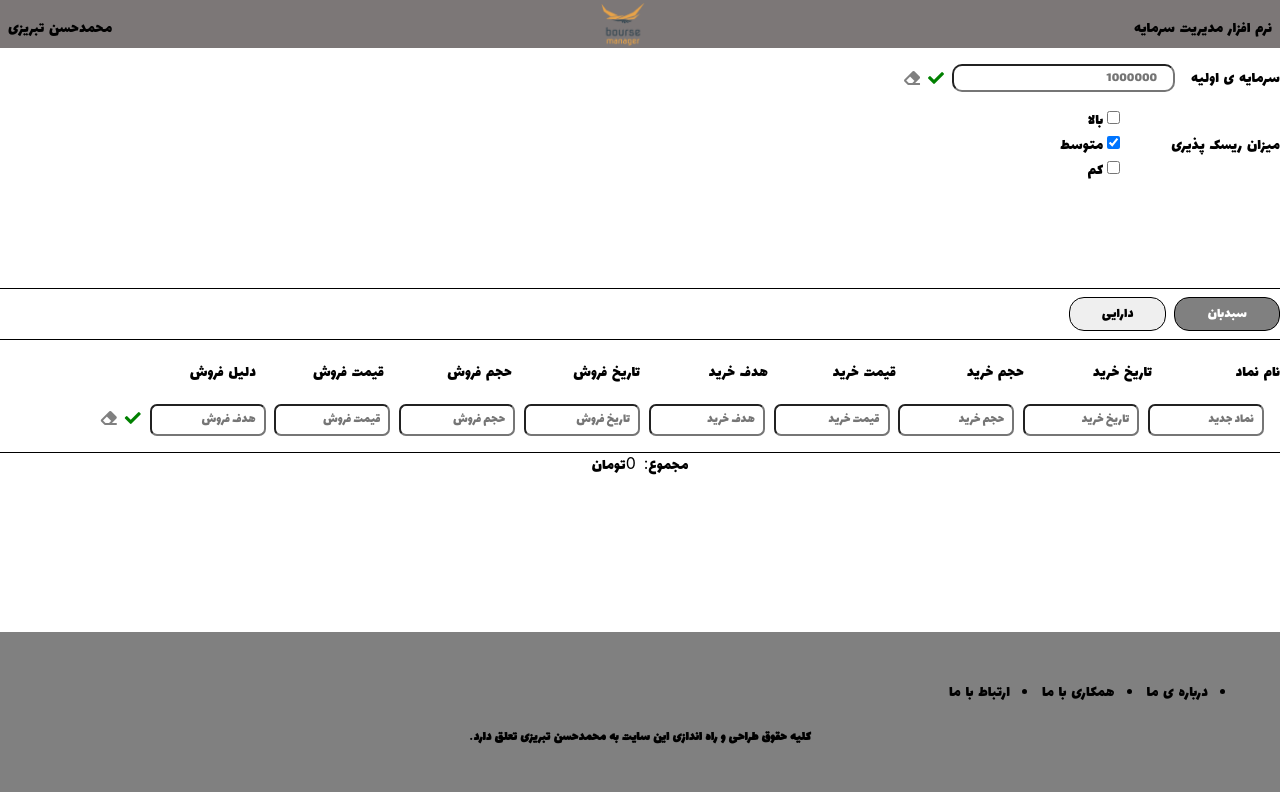
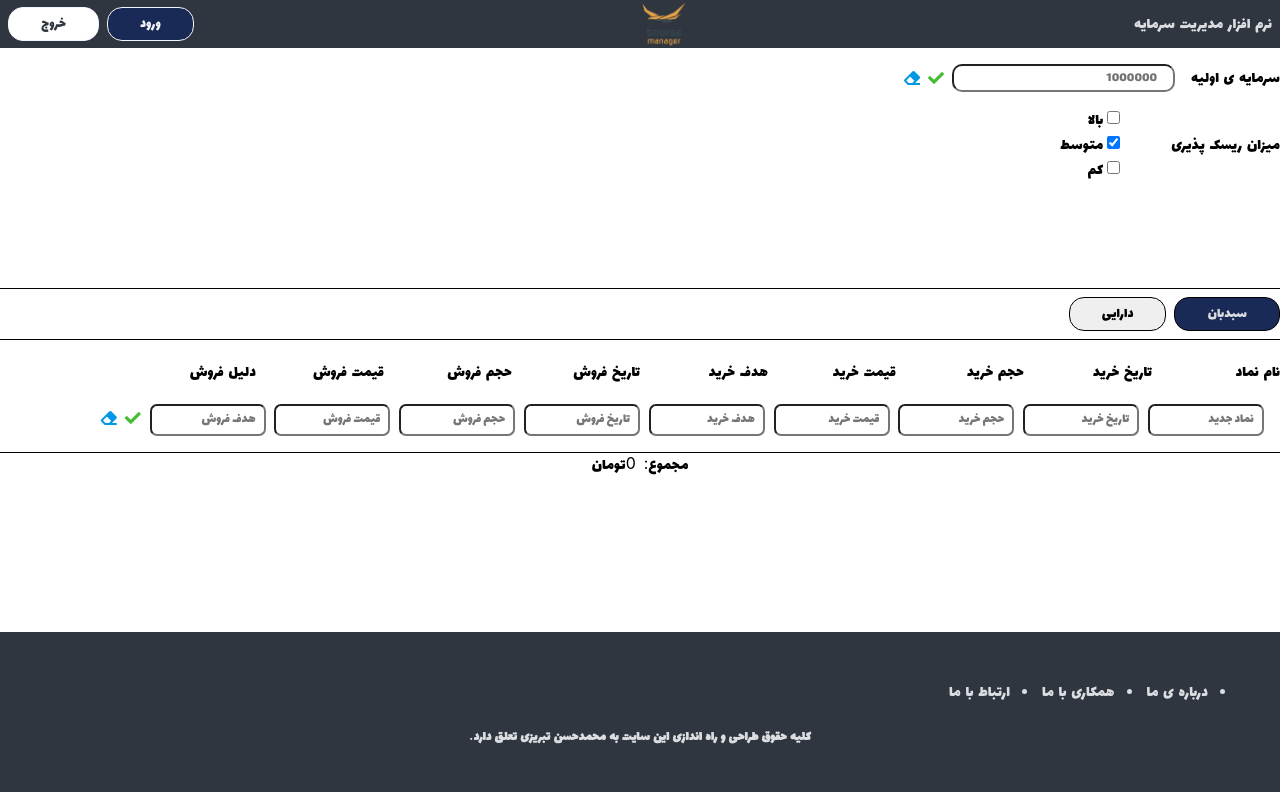
Before and after one commit to mohamadhasan1992/boorse-manager-react, a React app: page / in a window 1280 px wide. Built offline with nearby package versions, Linux system fonts and the light colour scheme.

Commit message:
after signup btn

```diff
--- a/src/components/DailyProperty/DailyProperty.module.css
+++ b/src/components/DailyProperty/DailyProperty.module.css
@@ -53,17 +53,18 @@
     padding-left: .5rem;
 }
 .green{
-    color: green;
+    color: #44bd32;
+    cursor: pointer;
 }
 .red{
-    color: red;
+    color:#e84118;
+    cursor: pointer;
 }
 .grey{
-    color: grey;
-}
-i{
+    color: #0097e6;
     cursor: pointer;
 }
+
 
 .list{
     line-height: 2rem;
--- a/src/components/Footer/footer.module.css
+++ b/src/components/Footer/footer.module.css
@@ -1,7 +1,8 @@
 .Content{
-    background-color: grey;
+    background-color: #2f3640;
     height: 20vh;
     text-align: center;
+    color: #dcdde1;
 }
 .list{
     padding-top: 2rem;
--- a/src/components/Navbar/Navbar.js
+++ b/src/components/Navbar/Navbar.js
@@ -9,7 +9,18 @@ class Navbar extends Component{
           <div dir="rtl" className={classes.Content}>
             <p>نرم افزار مدیریت سرمایه</p>
             <img className={classes.logo} src={logo} alt="Logo" />
-            <p>محمدحسن تبریزی</p>
+            <div>
+              <button
+                className={`${classes.signInBtn} ${classes.ml5}`}
+              >
+                ورود
+              </button>
+              <button
+                className={`${classes.signInBtn} ${classes.signInBtnActive}`}
+              >
+                خروج
+              </button>
+            </div>
           </div>
         );
     }
--- a/src/components/Navbar/Navbar.module.css
+++ b/src/components/Navbar/Navbar.module.css
@@ -1,12 +1,39 @@
 .Content{
     padding: 0 .5rem;
-    background-color:rgb(124, 119, 119);
+    background-color: #2f3640;
     display: flex;
     justify-content: space-between;
+    align-items: center;
     height: 3rem;
+    color: #dcdde1;
 }
 .logo{
 
     width: 3rem;
     height: 3rem;
 }
+.signInBtn{
+    background-color: #192a56;
+    color: #f5f6fa;
+    cursor: pointer;
+    font-size: .9rem;
+    font-family: lalezar;
+    padding: .3rem 2rem;
+    border-radius: 15px;
+    border: .5px solid #f5f6fa;
+    transform: translateY(0);
+    transition: all 1ms;
+}
+.signInBtn:hover{
+    transform: translateY(-1px);
+}
+.signInBtnActive{
+    background-color: #fff;
+    color: #2f3640;
+}
+.signInBtn:focus{
+    outline-style: none;
+}
+.ml5{
+    margin-left: .5rem;
+}
--- a/src/components/Property/LayoutSelector/LayoutSelector.module.css
+++ b/src/components/Property/LayoutSelector/LayoutSelector.module.css
@@ -22,8 +22,8 @@
     transform: translateY(-1px);
 }
 .btnActive{
-    background-color: grey;
-    color: #fff;
+    background-color: #192a56;
+    color: #dcdde1;
 }
 .btn:focus{
     outline-style: none;
--- a/src/components/Property/WholeProperty/wholeProperty.module.css
+++ b/src/components/Property/WholeProperty/wholeProperty.module.css
@@ -54,14 +54,14 @@
     margin-left: .5rem;
 }
 .green{
-    color: green;
+    color: #44bd32;
     cursor: pointer;
 }
 .red{
-    color: red;
+    color:#e84118;
     cursor: pointer;
 }
 .grey{
-    color: grey;
+    color: #0097e6;
     cursor: pointer;
 }
--- a/src/components/Property/propertyDetail.module.css
+++ b/src/components/Property/propertyDetail.module.css
@@ -63,13 +63,13 @@
     padding-left: .5rem;
 }
 .green{
-    color: green;
+    color: #44bd32;
 }
 .red{
-    color: red;
+    color: #e84118;
 }
 .grey{
-    color: grey;
+    color: #0097e6;
 }
 .p5{
     padding: 0 .5rem;
```
Also changed, not shown: src/components/DailyProperty/Datepicker.css (deleted, +0 -119 lines), 1 other file (tests, documents, lock files or other folders).
